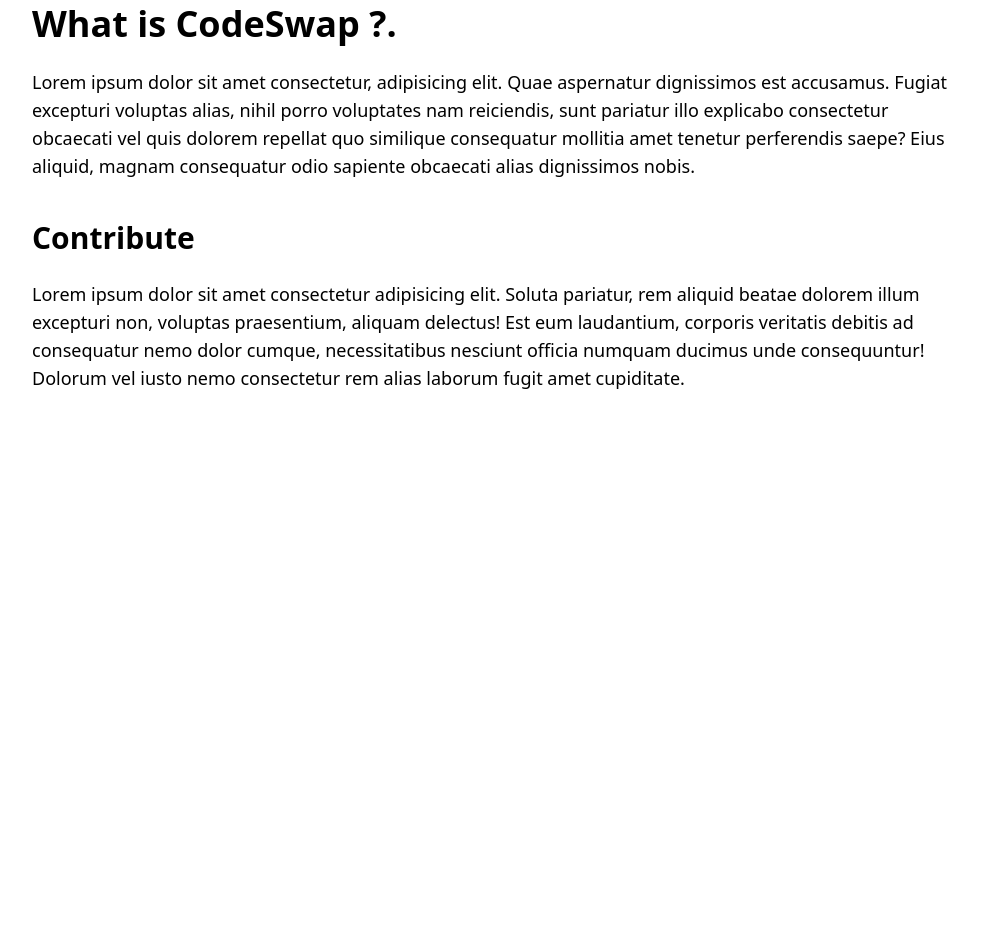
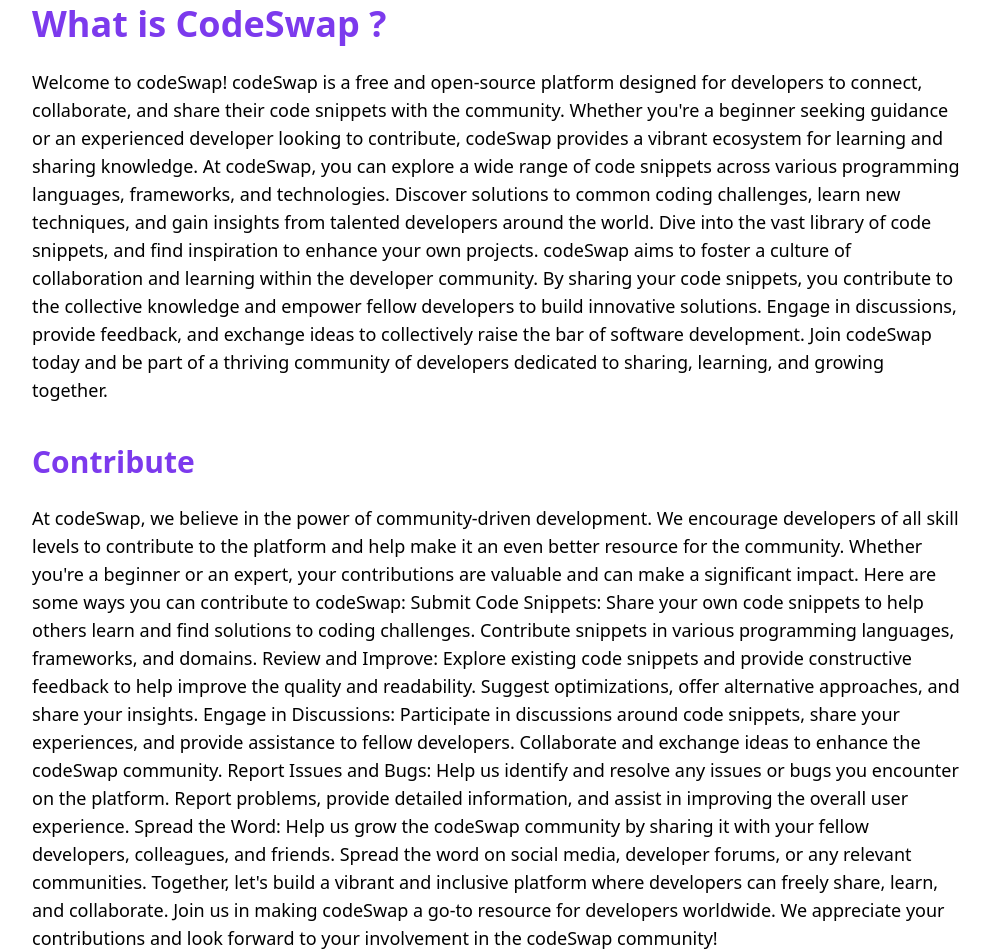
Before and after one commit to Nikeshkumar-tk/codeSwap, a Next.js app: page /aboutUs in a window 1280 px wide. Shown: the part 124-1076 px from the top of the page, without its empty margins (144-1134 px from the left). Before the commit the page ends 800 px from the top, so only its background shows below. Built offline with nearby package versions, Linux system fonts and the light colour scheme; no server answers.

Commit message:
about us

```diff
--- a/components/AboutUs.tsx
+++ b/components/AboutUs.tsx
@@ -1,14 +1,58 @@
-import React from 'react'
+import React from "react";
 
 const AboutUs = () => {
-    return (
-        <div className='px-44 pt-32'>
-            <h1 className='text-4xl font-bold'>What is CodeSwap ?.</h1>
-            <p className='mt-6 text-base leading-loose md:text-lg'>Lorem ipsum dolor sit amet consectetur, adipisicing elit. Quae aspernatur dignissimos est accusamus. Fugiat excepturi voluptas alias, nihil porro voluptates nam reiciendis, sunt pariatur illo explicabo consectetur obcaecati vel quis dolorem repellat quo similique consequatur mollitia amet tenetur perferendis saepe? Eius aliquid, magnam consequatur odio sapiente obcaecati alias dignissimos nobis.</p>
-            <h1 className='text-3xl font-bold mt-10'>Contribute</h1>
-            <p className='mt-6 text-base leading-loose md:text-lg'>Lorem ipsum dolor sit amet consectetur adipisicing elit. Soluta pariatur, rem aliquid beatae dolorem illum excepturi non, voluptas praesentium, aliquam delectus! Est eum laudantium, corporis veritatis debitis ad consequatur nemo dolor cumque, necessitatibus nesciunt officia numquam ducimus unde consequuntur! Dolorum vel iusto nemo consectetur rem alias laborum fugit amet cupiditate.</p>
-        </div>
-    )
-}
+  return (
+    <div className="px-44 pt-32">
+      <h1 className="text-violet-600 text-4xl font-bold">What is CodeSwap ?</h1>
+      <p className="mt-6 text-base leading-loose md:text-lg">
+        Welcome to codeSwap! codeSwap is a free and open-source platform
+        designed for developers to connect, collaborate, and share their code
+        snippets with the community. Whether you're a beginner seeking guidance
+        or an experienced developer looking to contribute, codeSwap provides a
+        vibrant ecosystem for learning and sharing knowledge. At codeSwap, you
+        can explore a wide range of code snippets across various programming
+        languages, frameworks, and technologies. Discover solutions to common
+        coding challenges, learn new techniques, and gain insights from talented
+        developers around the world. Dive into the vast library of code
+        snippets, and find inspiration to enhance your own projects. codeSwap
+        aims to foster a culture of collaboration and learning within the
+        developer community. By sharing your code snippets, you contribute to
+        the collective knowledge and empower fellow developers to build
+        innovative solutions. Engage in discussions, provide feedback, and
+        exchange ideas to collectively raise the bar of software development.
+        Join codeSwap today and be part of a thriving community of developers
+        dedicated to sharing, learning, and growing together.
+      </p>
+      <h1 className="text-3xl text-violet-600 font-bold mt-10">Contribute</h1>
+      <p className="mt-6 text-base leading-loose md:text-lg">
+        At codeSwap, we believe in the power of community-driven development. We
+        encourage developers of all skill levels to contribute to the platform
+        and help make it an even better resource for the community. Whether
+        you're a beginner or an expert, your contributions are valuable and can
+        make a significant impact. Here are some ways you can contribute to
+        codeSwap: Submit Code Snippets: Share your own code snippets to help
+        others learn and find solutions to coding challenges. Contribute
+        snippets in various programming languages, frameworks, and domains.
+        Review and Improve: Explore existing code snippets and provide
+        constructive feedback to help improve the quality and readability.
+        Suggest optimizations, offer alternative approaches, and share your
+        insights. Engage in Discussions: Participate in discussions around code
+        snippets, share your experiences, and provide assistance to fellow
+        developers. Collaborate and exchange ideas to enhance the codeSwap
+        community. Report Issues and Bugs: Help us identify and resolve any
+        issues or bugs you encounter on the platform. Report problems, provide
+        detailed information, and assist in improving the overall user
+        experience. Spread the Word: Help us grow the codeSwap community by
+        sharing it with your fellow developers, colleagues, and friends. Spread
+        the word on social media, developer forums, or any relevant communities.
+        Together, let's build a vibrant and inclusive platform where developers
+        can freely share, learn, and collaborate. Join us in making codeSwap a
+        go-to resource for developers worldwide. We appreciate your
+        contributions and look forward to your involvement in the codeSwap
+        community!
+      </p>
+    </div>
+  );
+};
 
-export default AboutUs
+export default AboutUs;
```
Also changed, not shown: 1 other file (tests, documents, lock files or other folders).
